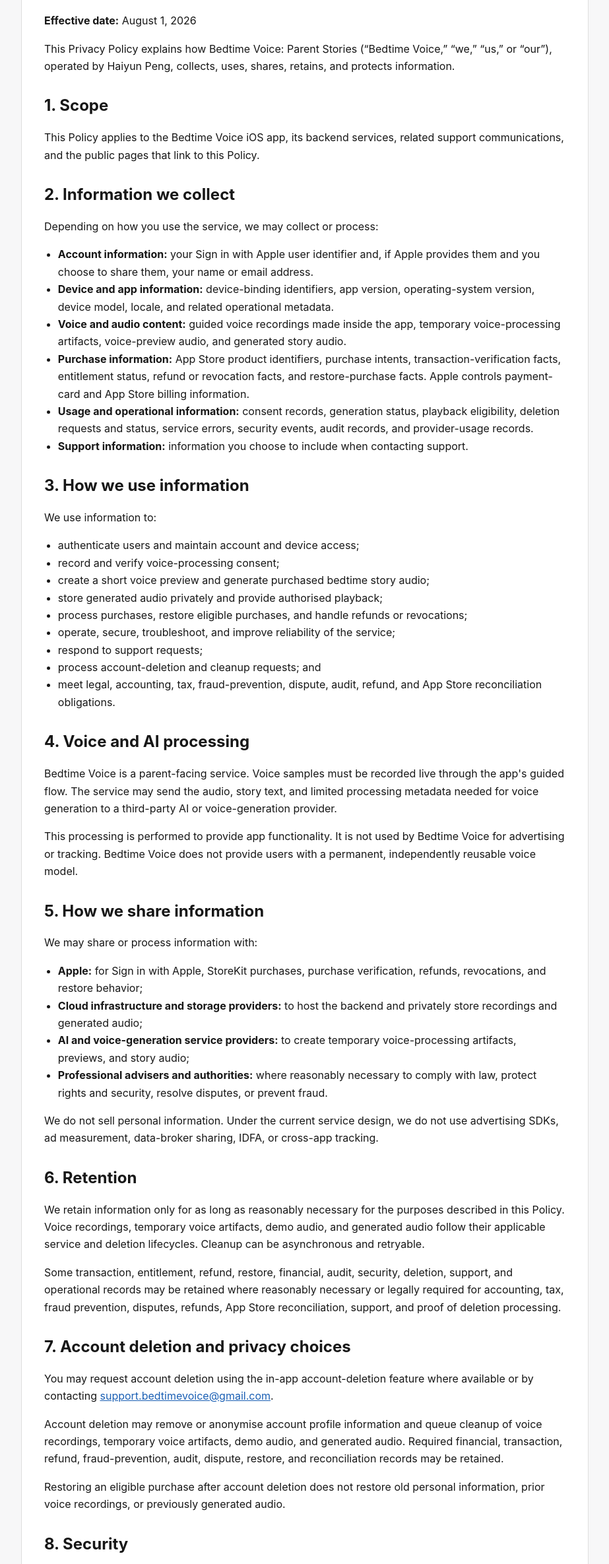
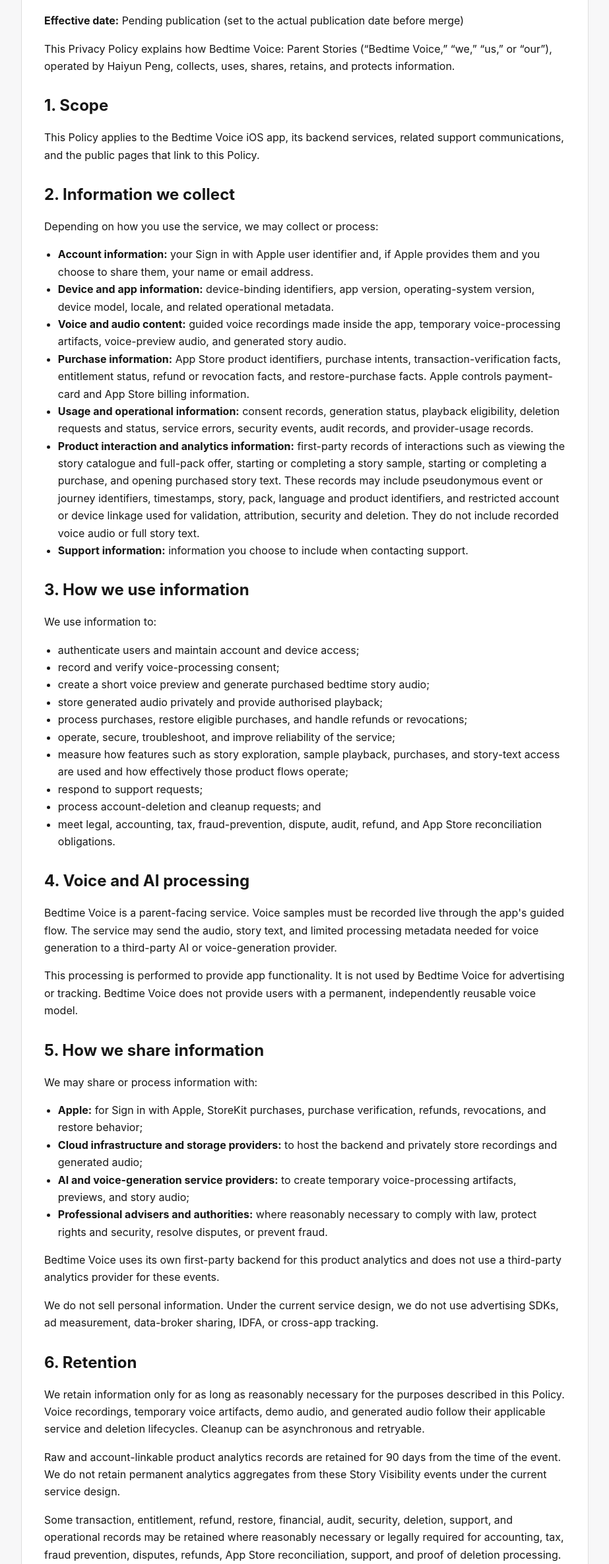
Before and after one commit to stcocobiz-ux/bedtime-voice-site, a plain HTML site: page privacy.html in a window 1280 px wide. Shown: the part 190-2560 px from the top of the page at 66% size, without its empty margins (178-1101 px from the left). Drawn offline with Linux system fonts and the light colour scheme.

Commit message:
Update Privacy Policy for first-party product analytics

```diff
--- a/privacy.html
+++ b/privacy.html
@@ -17,7 +17,7 @@
 </nav>
 
 <h1>Privacy Policy</h1>
-<p><strong>Effective date:</strong> August 1, 2026</p>
+<p><strong>Effective date:</strong> Pending publication (set to the actual publication date before merge)</p>
 <p>This Privacy Policy explains how Bedtime Voice: Parent Stories (“Bedtime Voice,” “we,” “us,” or “our”), operated by Haiyun Peng, collects, uses, shares, retains, and protects information.</p>
 
 <h2>1. Scope</h2>
@@ -31,6 +31,7 @@
   <li><strong>Voice and audio content:</strong> guided voice recordings made inside the app, temporary voice-processing artifacts, voice-preview audio, and generated story audio.</li>
   <li><strong>Purchase information:</strong> App Store product identifiers, purchase intents, transaction-verification facts, entitlement status, refund or revocation facts, and restore-purchase facts. Apple controls payment-card and App Store billing information.</li>
   <li><strong>Usage and operational information:</strong> consent records, generation status, playback eligibility, deletion requests and status, service errors, security events, audit records, and provider-usage records.</li>
+  <li><strong>Product interaction and analytics information:</strong> first-party records of interactions such as viewing the story catalogue and full-pack offer, starting or completing a story sample, starting or completing a purchase, and opening purchased story text. These records may include pseudonymous event or journey identifiers, timestamps, story, pack, language and product identifiers, and restricted account or device linkage used for validation, attribution, security and deletion. They do not include recorded voice audio or full story text.</li>
   <li><strong>Support information:</strong> information you choose to include when contacting support.</li>
 </ul>
 
@@ -43,6 +44,7 @@
   <li>store generated audio privately and provide authorised playback;</li>
   <li>process purchases, restore eligible purchases, and handle refunds or revocations;</li>
   <li>operate, secure, troubleshoot, and improve reliability of the service;</li>
+  <li>measure how features such as story exploration, sample playback, purchases, and story-text access are used and how effectively those product flows operate;</li>
   <li>respond to support requests;</li>
   <li>process account-deletion and cleanup requests; and</li>
   <li>meet legal, accounting, tax, fraud-prevention, dispute, audit, refund, and App Store reconciliation obligations.</li>
@@ -60,16 +62,19 @@
   <li><strong>AI and voice-generation service providers:</strong> to create temporary voice-processing artifacts, previews, and story audio;</li>
   <li><strong>Professional advisers and authorities:</strong> where reasonably necessary to comply with law, protect rights and security, resolve disputes, or prevent fraud.</li>
 </ul>
+<p>Bedtime Voice uses its own first-party backend for this product analytics and does not use a third-party analytics provider for these events.</p>
 <p>We do not sell personal information. Under the current service design, we do not use advertising SDKs, ad measurement, data-broker sharing, IDFA, or cross-app tracking.</p>
 
 <h2>6. Retention</h2>
 <p>We retain information only for as long as reasonably necessary for the purposes described in this Policy. Voice recordings, temporary voice artifacts, demo audio, and generated audio follow their applicable service and deletion lifecycles. Cleanup can be asynchronous and retryable.</p>
+<p>Raw and account-linkable product analytics records are retained for 90 days from the time of the event. We do not retain permanent analytics aggregates from these Story Visibility events under the current service design.</p>
 <p>Some transaction, entitlement, refund, restore, financial, audit, security, deletion, support, and operational records may be retained where reasonably necessary or legally required for accounting, tax, fraud prevention, disputes, refunds, App Store reconciliation, support, and proof of deletion processing.</p>
 
 <h2>7. Account deletion and privacy choices</h2>
 <p>You may request account deletion using the in-app account-deletion feature where available or by contacting
 <a href="mailto:support.bedtimevoice@gmail.com">support.bedtimevoice@gmail.com</a>.</p>
 <p>Account deletion may remove or anonymise account profile information and queue cleanup of voice recordings, temporary voice artifacts, demo audio, and generated audio. Required financial, transaction, refund, fraud-prevention, audit, dispute, restore, and reconciliation records may be retained.</p>
+<p>When an account-deletion request is processed, analytics events and journey mappings linked to that account are deleted without waiting for the normal 90-day analytics retention period. This does not change any separate retention that may apply to transaction, financial, refund, fraud-prevention, audit, dispute, Restore, legal, or App Store reconciliation records.</p>
 <p>Restoring an eligible purchase after account deletion does not restore old personal information, prior voice recordings, or previously generated audio.</p>
 
 <h2>8. Security</h2>
```
